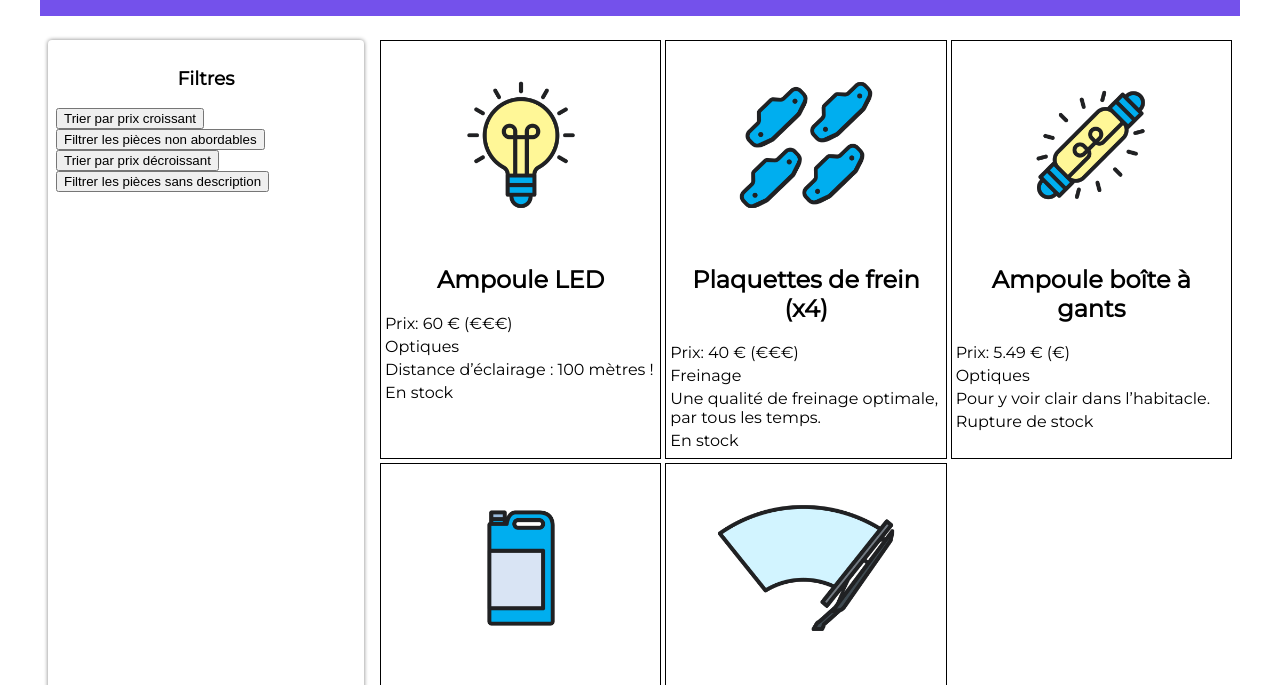
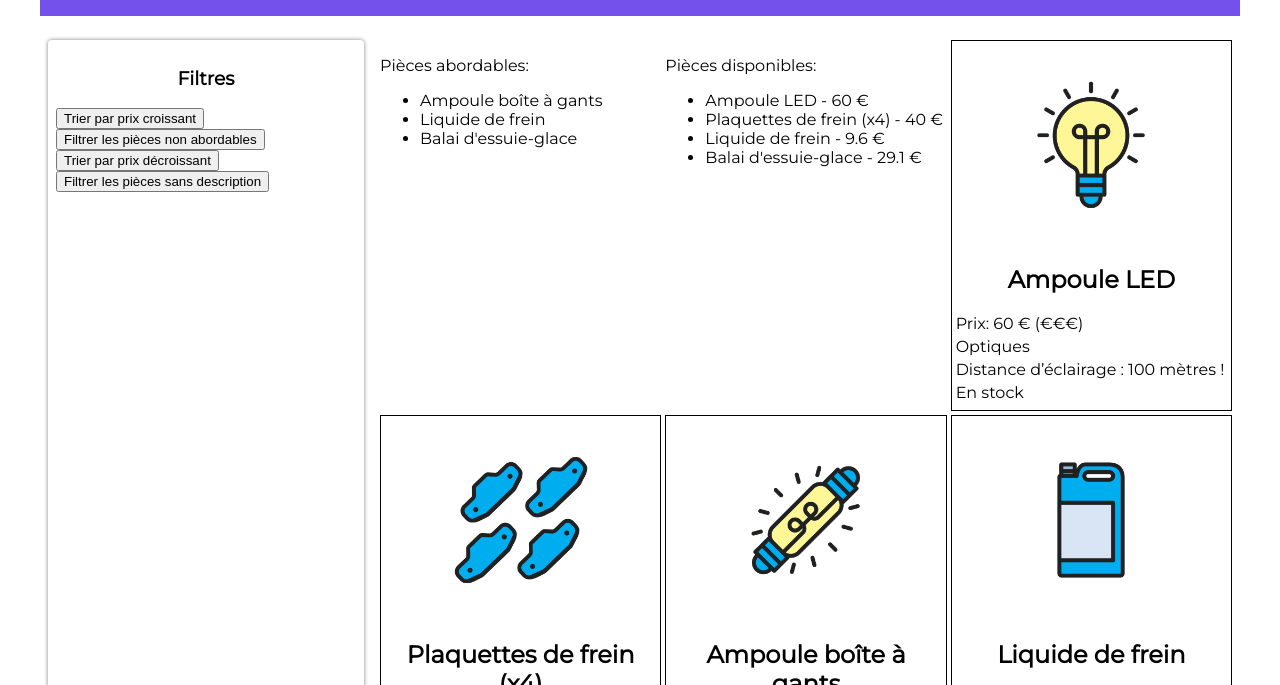
Before and after one commit to kohkohdriss/pieces-auto-, a website: page index.html in a window 1280 px wide. Shown: the part 98-783 px from the top of the page. Drawn offline with Linux system fonts and the light colour scheme.

Commit message:
affiche la liste des piéces abordables

```diff
--- a/index.html
+++ b/index.html
@@ -25,7 +25,15 @@
       </section>
 
       <!-- Fiches produits -->
-      <section class="fiches"></section>
+      <section class="fiches">
+        <!-- Code ajouté -->
+        <div class="abordables">
+          <p>Pièces abordables:</p>
+        </div>
+        <div class="disponibles">
+          <p>Pièces disponibles:</p>
+        </div>
+      </section>
     </main>
   </body>
 </html>
--- a/pieces.js
+++ b/pieces.js
@@ -78,3 +78,43 @@ boutonNoDescription.addEventListener("click", function () {
   });
   console.log(piecesFiltrees);
 });
+
+const noms = pieces.map((piece) => piece.nom);
+for (let i = pieces.length - 1; i >= 0; i--) {
+  if (pieces[i].prix > 35) {
+    noms.splice(i, 1);
+  }
+}
+console.log(noms);
+
+//Création de la liste
+const abordablesElements = document.createElement("ul");
+//Ajout de chaque nom à la liste
+for (let i = 0; i < noms.length; i++) {
+  const nomElement = document.createElement("li");
+  nomElement.innerText = noms[i];
+  abordablesElements.appendChild(nomElement);
+}
+// Ajout de l'en-tête puis de la liste au bloc résultats filtres
+document.querySelector(".abordables").appendChild(abordablesElements);
+
+//affichage selon disponibilité
+const nomsDisponibles = pieces.map((piece) => piece.nom);
+const prixDisponibles = pieces.map((piece) => piece.prix);
+
+for (let i = pieces.length - 1; i >= 0; i--) {
+  if (pieces[i].disponibilite === false) {
+    nomsDisponibles.splice(i, 1);
+    prixDisponibles.splice(i, 1);
+  }
+}
+
+const disponiblesElement = document.createElement("ul");
+
+for (let i = 0; i < nomsDisponibles.length; i++) {
+  const nomElement = document.createElement("li");
+  nomElement.innerText = `${nomsDisponibles[i]} - ${prixDisponibles[i]} €`;
+  disponiblesElement.appendChild(nomElement);
+}
+
+document.querySelector(".disponibles").appendChild(disponiblesElement);
```
